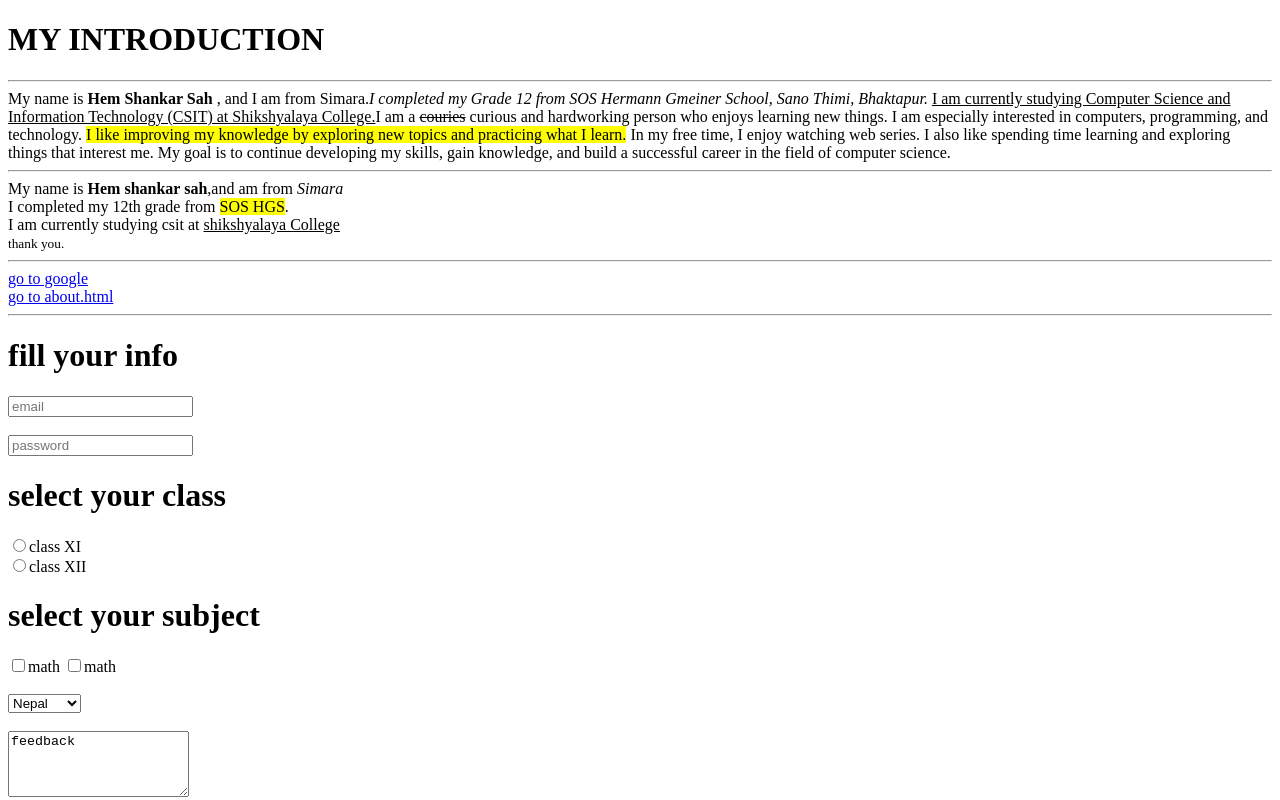
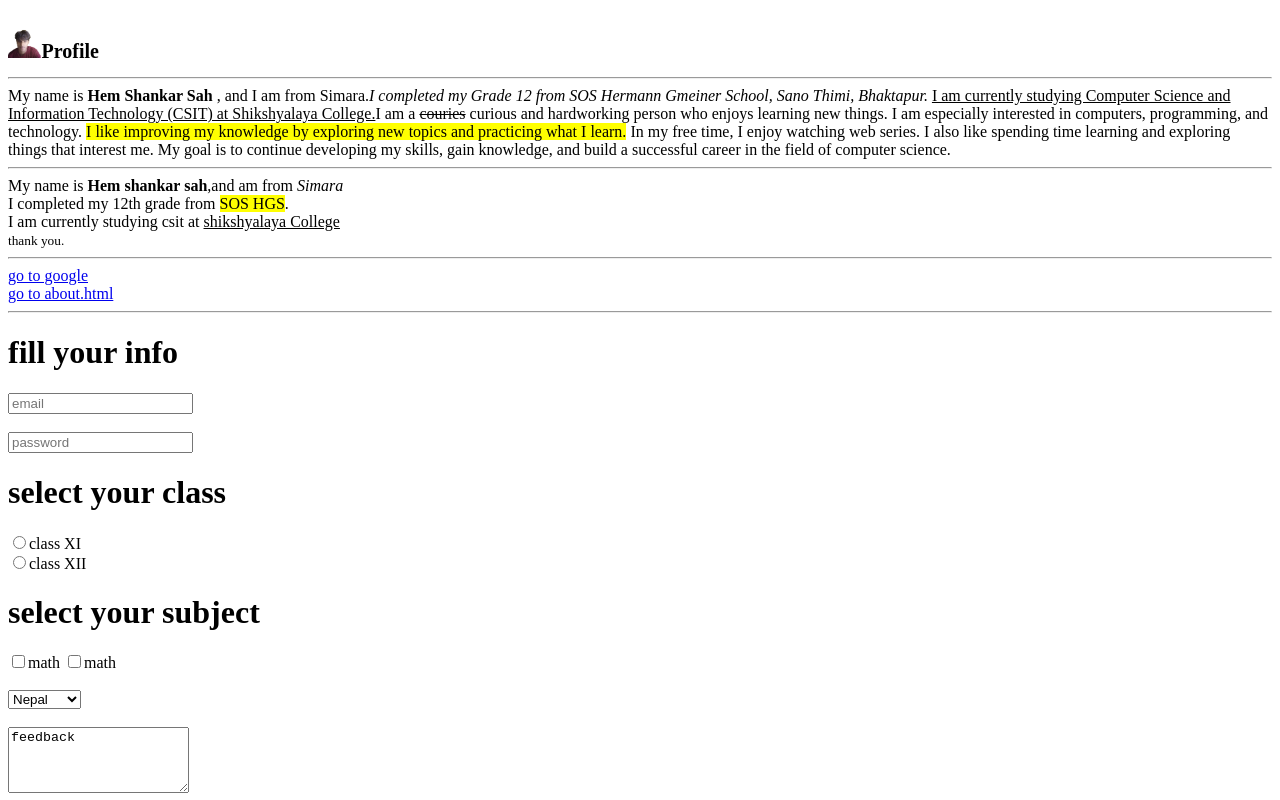
Before and after one commit to hemshankarrrsah/1st-repo, a plain HTML site: page day2/day2.html in a window 1280 px wide. Shown: the top 800 px of the page. Drawn offline with Linux system fonts and the light colour scheme.

Commit message:
pfp created

```diff
--- a/day2/day2.html
+++ b/day2/day2.html
@@ -7,11 +7,11 @@
 </head>
 <body>
     <!--this page is about text formating and hyperlink-->
-   <h1>
-   MY INTRODUCTION
+   <h1 style="font-size: 20px;">
+    <a href="/day1/about.html"><img src="/pfp.png" height="45"></a>Profile
    </h1>
    <hr>
-    <p1>
+    <p1 style="font-size: 50;">
 
     My name is <b>Hem Shankar Sah</b> , and I am from Simara.<i>I completed my Grade 12 from SOS Hermann Gmeiner School,
     Sano Thimi, Bhaktapur.</i> <u>I am currently studying Computer Science and Information Technology (CSIT) at
@@ -114,5 +114,10 @@ type="feedback" id="101" placeholder="please give your valuable feedback here" r
 <iframe src="https://www.wikipedia.org"  width="560" height="315"></iframe>
 <br><hr>
 <iframe src="https://chatgpt.com/"></iframe>
+<br>
+<!-- <img src="/claude.png" height="75"> -->
+ <img src="/pfp.png" height="50">
+ <a href="/day1/about.html"><img src="/pfp.png" height="50"></a>
+
 </body>
 </html>
```
